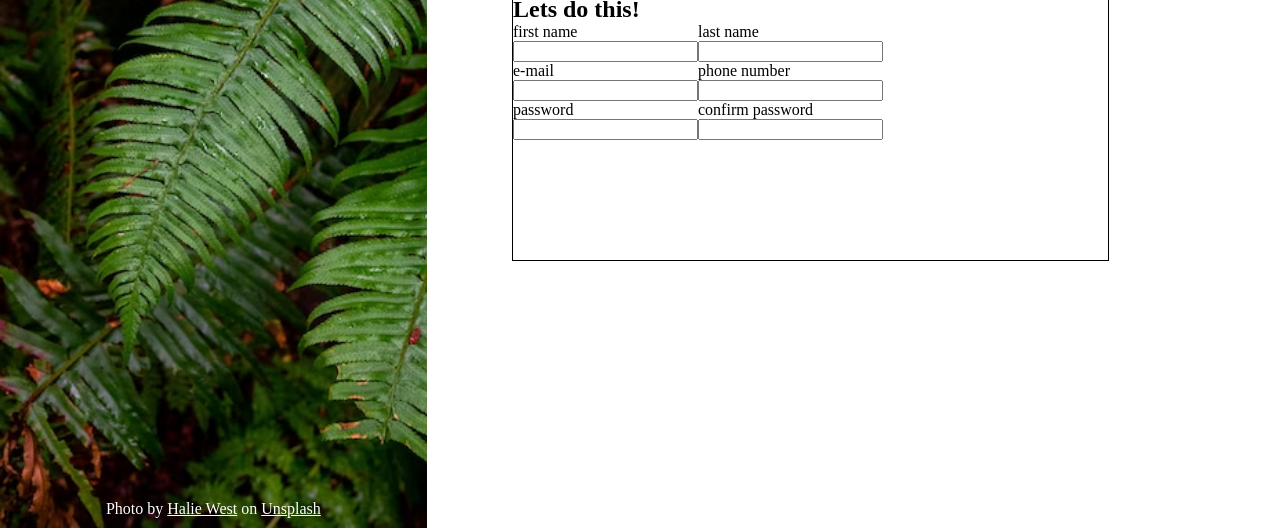
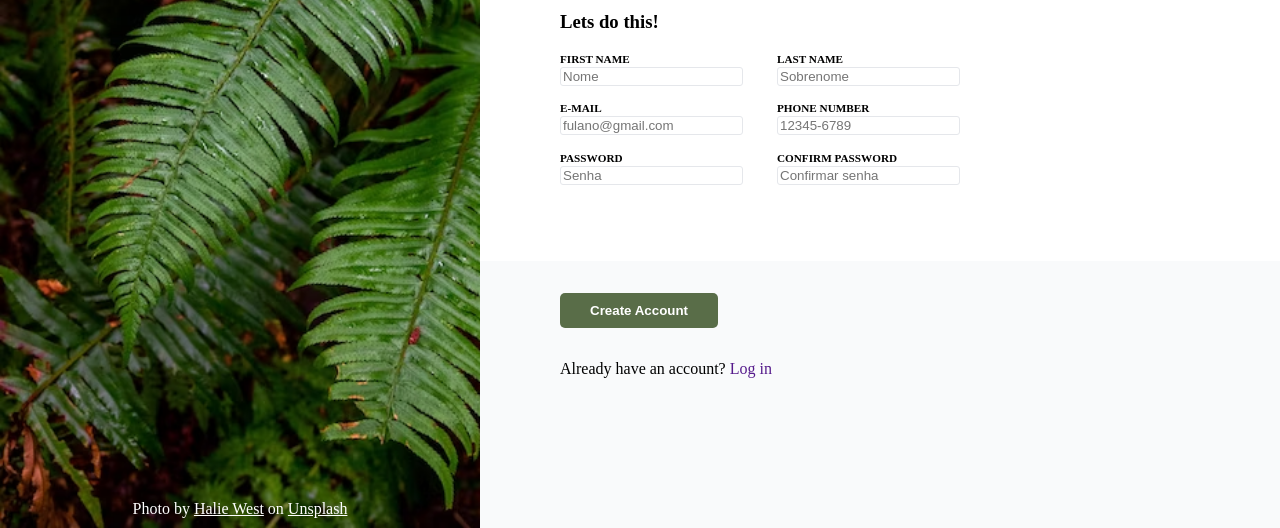
Before and after one commit to yuuki-coder/Project-Sign-up-Form, a plain HTML site: page index.html in a window 1280 px wide. Shown: the part 272-800 px from the top of the page. Drawn offline with Linux system fonts and the light colour scheme; a script that the page names is missing.

Commit message:
Estrutura da página finalizada. Melhoras na interface.Foram adicionados validações nos seguintes campos do formulário: nome, sobrenome, e-mail e número do telefone.

```diff
--- a/index.html
+++ b/index.html
@@ -23,57 +23,90 @@
       <div class="form">
         <div class="form-container1">
           <div class="form-text">
-            <h3>
+            <h4>
               This is not a real online service! You know you need something
               like this in your life to help you realize your deepest dreams.<br />
               Sign up now to get started.
 
               <p>You know you want to.</p>
-            </h3>
+            </h4>
           </div>
         </div>
         <div class="form-container2">
-          <h2>Lets do this!</h2>
+          <h3>Lets do this!</h3>
 
           <form action="get">
             <div class="form-line1">
               <div class="firstName">
-                <label for="firstName"
-                  >first name <br /><input type="text"
+                <label for="userFirstName"
+                  >first name <br /><input
+                    type="text"
+                    id="userFirstName"
+                    required minlength="4" maxlength="15"
+                    placeholder="Nome"
                 /></label>
               </div>
 
               <div class="lastName">
-                <label for="lastName"
-                  >last name <br /><input type="text"
+                <label for="userLastName"
+                  >last name <br /><input
+                    type="text"
+                    id="userLastName"
+                    minlength="4" maxlength="15"
+                    placeholder="Sobrenome"
+                    required
                 /></label>
               </div>
             </div>
             <div class="form-line2">
-              <div class="firstName">
-                <label for="firstName">e-mail<br /><input type="text" /></label>
+              <div class="email">
+                <label for="userEmail"
+                  >e-mail<br /><input type="email" id="userEmail"
+                  placeholder = "fulano@gmail.com "required
+                /></label>
               </div>
 
-              <div class="lastName">
-                <label for="lastName"
-                  >phone number <br /><input type="text"
+              <div class="phoneNumber">
+                <label for="userPhoneNumber"
+                  >phone number <br /><input
+                    type="tel"
+                    id="userPhoneNumber"
+                    pattern="[0-9]{5}-[0-9]{4}" placeholder="12345-6789"
+                    required
                 /></label>
               </div>
             </div>
             <div class="form-line3">
-              <div class="firstName">
-                <label for="firstName"
-                  >password <br /><input type="text"
+              <div class="password">
+                <label for="userPassword"
+                  >password <br /><input
+                    type="password"
+                    id="userPassword"
+                    class="error"
+                    pattern="(?=.*\d)(?=.*[a-z])(?=.*[A-Z]).{8,}"
+                    title="A senha deve conter pelo menos 1 número, 1 letra maiúscula e minúscula, e pelo menos 8 ou mais caracteres. "
+                    required
+                    placeholder="Senha"
                 /></label>
               </div>
 
-              <div class="lastName">
-                <label for="lastName"
-                  >confirm password <br /><input type="text"
+              <div class="confirmPassword">
+                <label for="confirmUserPassword"
+                  >confirm password <br /><input
+                    type="password"
+                    id="confirmUserPassword"
+                    class="error"
+                    placeholder="Confirmar senha"
+                    required
                 /></label>
               </div>
             </div>
-          </form>
+
+        </div>
+        <div class="userAccount form-container1">
+          <input type="submit" value="Create Account" />
+        </form>
+          <p>Already have an account? <a href="">Log in</a></p>
         </div>
       </div>
     </div>
--- a/style.css
+++ b/style.css
@@ -8,11 +8,13 @@
   box-sizing: border-box;
 }
 
+
+
 .background {
   background: no-repeat url("assets/img1.avif");
   height: 100vh;
   background-size: cover;
-  width: 50%;
+  width: 60%;
   display: flex;
   flex-direction: column;
   position: relative;
@@ -76,7 +78,7 @@
   width: 70%;
   position: absolute;
   top: 40%;
-  left: 10%;
+  left: 5rem;
 }
 
 .form-text p {
@@ -87,11 +89,63 @@
 .form-line2,
 .form-line3 {
   display: flex;
+  justify-content: space-between;
 }
+
+
 
 .form-container2 {
   height: calc(100% / 3);
-  border: 1px solid black;
-  margin-left: 10%;
-  width: 70%;
+  background-color: #fff;
+  width: 50%;
+  margin-left: 5rem;
 }
+
+
+.form-container2 h3 {
+  margin-top:1rem;
+  margin-bottom:1rem ;
+}
+
+.form-container2 input {
+  margin-bottom:0.8rem ;
+  border:1px solid #E5E7EB;
+  border-radius: 3px;
+}
+
+.form-container2 label {
+  font-size: 0.7rem;
+  text-transform: uppercase;
+  font-weight: bold;
+}
+
+.form-container2 form input:focus{
+  border:1px solid  lightblue;
+  text-shadow: 0.3px 0.3px #000;
+  outline: none;
+}
+
+.userAccount input {
+  background-color: #596D48;
+  color:#fff;
+  padding-top:10px;
+  padding-bottom: 10px;
+  padding-left: 30px;
+  padding-right: 30px;
+  border-radius: 5px;
+  cursor: pointer;
+  border:none;
+  font-weight: bold;
+  margin-left: 5rem;;
+  margin-top:2rem;
+}
+
+
+.userAccount p {
+  margin-left: 5rem;;
+  margin-top:2rem;
+}
+
+.userAccount a {
+  text-decoration: none;
+}
```
